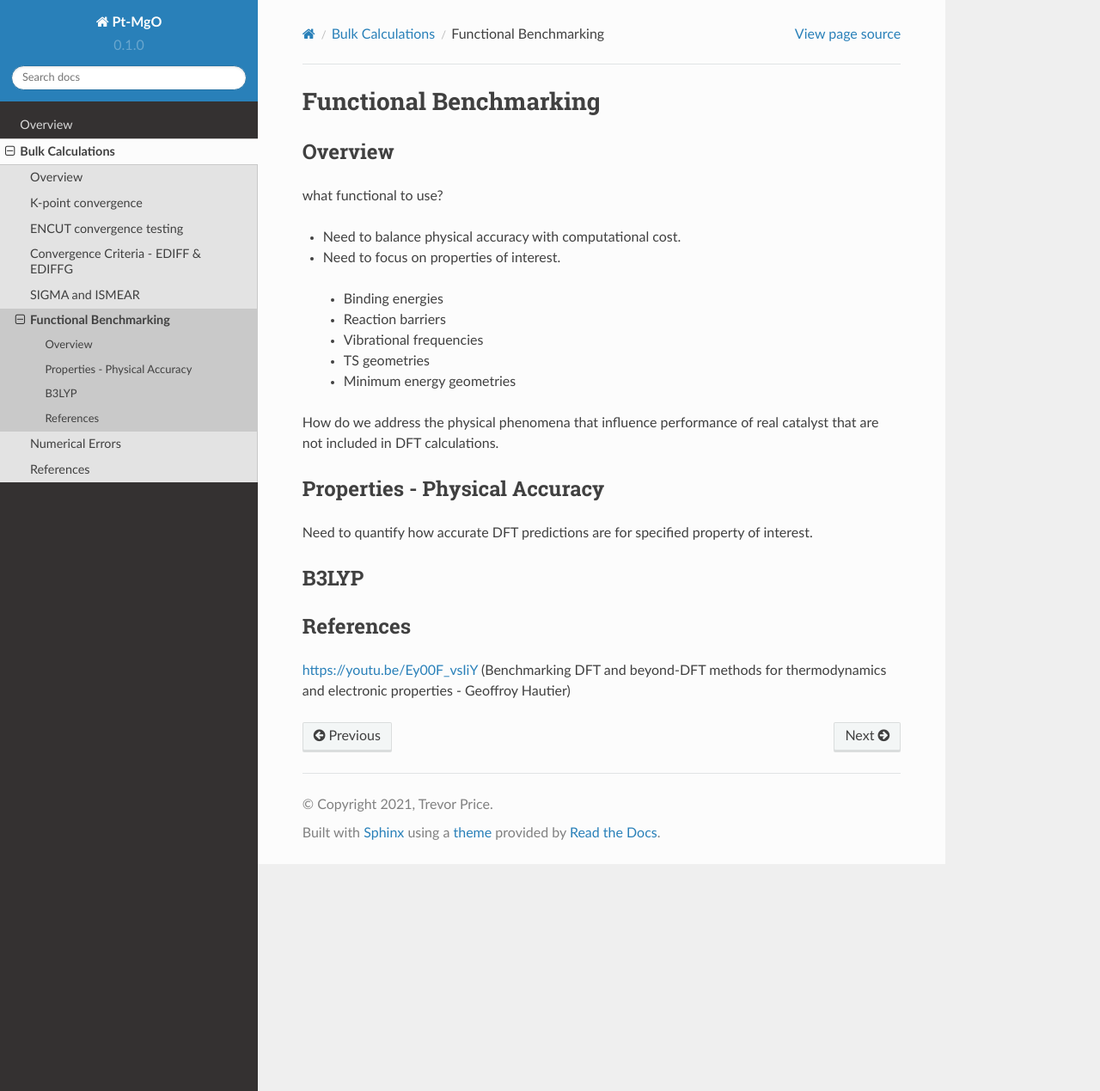
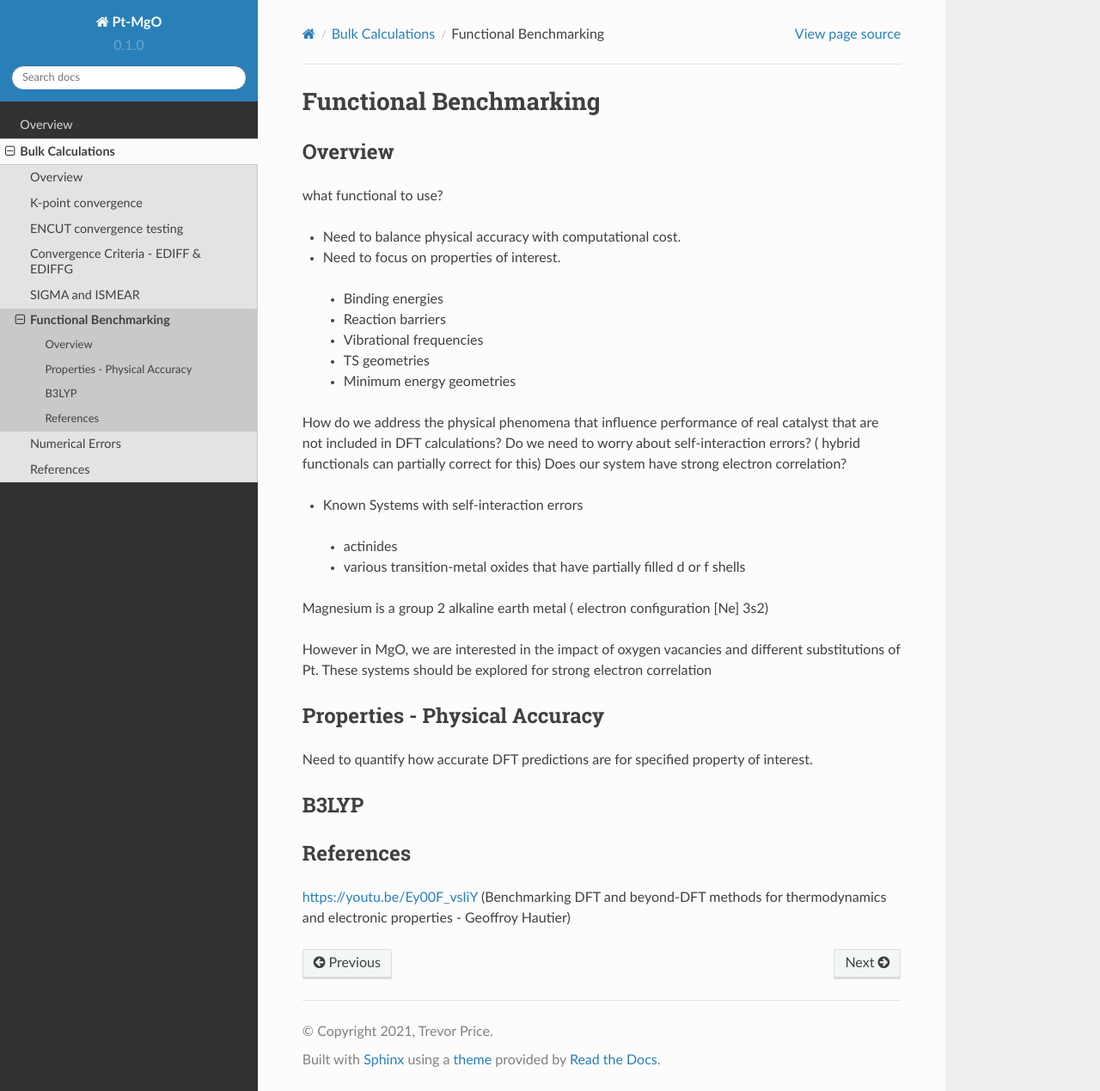
Before and after one commit to tdprice-858/Pt-MgO, a Sphinx documentation site: the page built from docs/source/bulk_calculations/functional_benchmarking.rst, in a window 1280 px wide and 1269 px high. Shown: the whole window at 86% size. Built offline with Sphinx 7.4.7 and the Read the Docs theme 2.0.0, drawn with Linux system fonts in a browser that asks for light colours; pages that are not in the unit, such as notebooks, are missing from menus.

Commit message:
Update functional_benchmarking.rst

```diff
--- a/docs/source/bulk_calculations/functional_benchmarking.rst
+++ b/docs/source/bulk_calculations/functional_benchmarking.rst
@@ -15,7 +15,17 @@ what functional to use?
  * TS geometries
  * Minimum energy geometries
 
-How do we address the physical phenomena that influence performance of real catalyst that are not included in DFT calculations.
+How do we address the physical phenomena that influence performance of real catalyst that are not included in DFT calculations?
+Do we need to worry about self-interaction errors? ( hybrid functionals can partially correct for this)
+Does our system have strong electron correlation?
+
+* Known Systems with self-interaction errors
+ * actinides
+ * various transition-metal oxides that have partially filled d or f shells
+
+Magnesium is a group 2 alkaline earth metal ( electron configuration [Ne] 3s2)
+
+However in MgO, we are interested in the impact of oxygen vacancies and different substitutions of Pt. These systems should be explored for strong electron correlation
 
 Properties - Physical Accuracy
 -------
```
